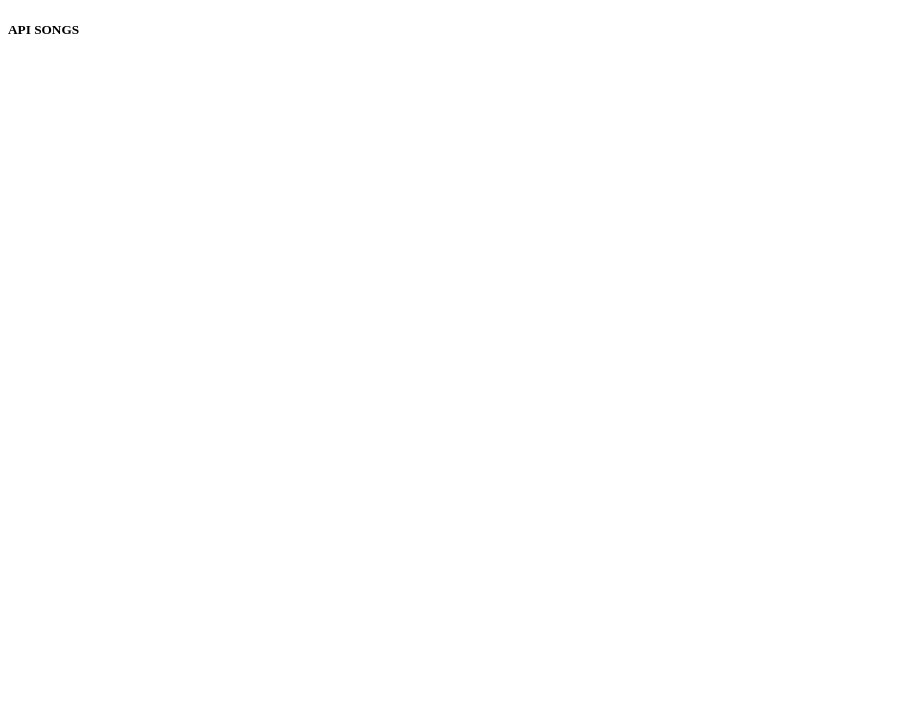
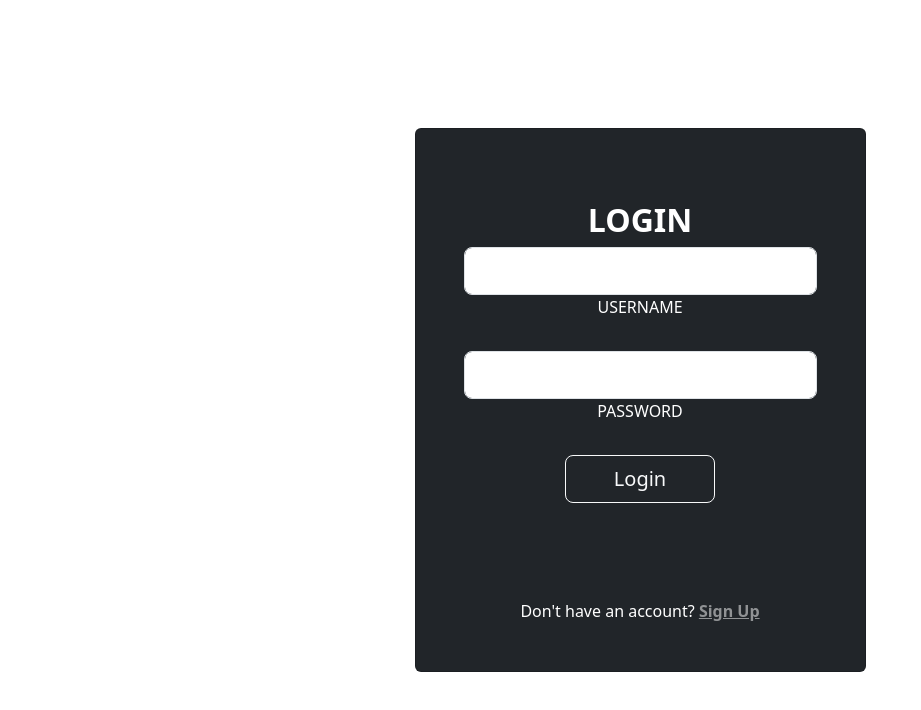
Before and after one commit to nrecinos2001/Taller_4_NCapas, a React (Create React App) app in the folder apisongs/: page / in a window 1280 px wide. Shown: the top 710 px of the page, without its empty margins (0-921 px from the left). Built offline with nearby package versions, Linux system fonts and the light colour scheme.

Commit message:
(Login page) making token to be save on local storage :bug:

```diff
--- a/apisongs/package.json
+++ b/apisongs/package.json
@@ -6,6 +6,8 @@
     "@testing-library/jest-dom": "^5.16.5",
     "@testing-library/react": "^13.4.0",
     "@testing-library/user-event": "^13.5.0",
+    "bcryptjs": "^2.4.3",
+    "cors": "^2.8.5",
     "react": "^18.2.0",
     "react-dom": "^18.2.0",
     "react-scripts": "5.0.1",
--- a/apisongs/public/index.html
+++ b/apisongs/public/index.html
@@ -24,6 +24,10 @@
       work correctly both with client-side routing and a non-root public URL.
       Learn how to configure a non-root public URL by running `npm run build`.
     -->
+    <link href="https://cdn.jsdelivr.net/npm/bootstrap@5.3.0/dist/css/bootstrap.min.css" rel="stylesheet" integrity="sha384-9ndCyUaIbzAi2FUVXJi0CjmCapSmO7SnpJef0486qhLnuZ2cdeRhO02iuK6FUUVM" crossorigin="anonymous">
+
+    <script src="https://cdn.jsdelivr.net/npm/bootstrap@5.3.0/dist/js/bootstrap.bundle.min.js" integrity="sha384-geWF76RCwLtnZ8qwWowPQNguL3RmwHVBC9FhGdlKrxdiJJigb/j/68SIy3Te4Bkz" crossorigin="anonymous"></script>
+
     <title>React App</title>
   </head>
   <body>
--- a/apisongs/src/index.js
+++ b/apisongs/src/index.js
@@ -1,11 +1,11 @@
 import React from 'react';
 import ReactDOM from 'react-dom/client';
-import App from './App';
+import Login from './pages/Login'
 
 
 const root = ReactDOM.createRoot(document.getElementById('root'));
 root.render(
   <React.StrictMode>
-    <App />
+    <Login />
   </React.StrictMode>
 );
--- /dev/null
+++ b/apisongs/src/pages/Login.js
@@ -0,0 +1,81 @@
+import { useState } from 'react'
+
+function Login() {
+
+    const [credentials, setCredentials] = useState({})
+
+    const handleChange = (e) => {
+        setCredentials({
+            ...credentials,
+            [e.target.name]: e.target.value
+
+        })
+    }
+
+    const handleLogin = () => {
+        fetch('http://localhost:8080/auth/login', {
+            method: 'POST',
+            headers: {
+                'Content-Type': 'application/json'
+            },
+            body: JSON.stringify(credentials)
+        })
+            .then(response => {
+                if (!response.ok) {
+                    throw new Error('Error en la solicitud');
+                }
+                return response.json();
+            })
+            .then(result => {
+                const token = result.token;
+                //put token in local storage
+                localStorage.setItem('key', token);
+            })
+            .catch(error => {
+                console.log('Error al realizar la solicitud:', error);
+            });
+    }
+
+    return (
+
+        <section class="vh-100 gradient-custom">
+            <div class="container py-5 h-100">
+                <div class="row d-flex justify-content-center align-items-center h-100">
+                    <div class="col-12 col-md-8 col-lg-6 col-xl-5">
+                        <div class="card bg-dark text-white" >
+                            <div class="card-body p-5 text-center">
+
+                                <div class="mb-md-5 mt-md-4 pb-5">
+
+                                    <h2 class="fw-bold mb-2 text-uppercase">Login</h2>
+
+                                    <div class="form-outline form-white mb-4">
+                                        <input type="text" name="identificator" class="form-control form-control-lg" onChange={handleChange} />
+                                        <label class="form-label" for="typeEmailX">USERNAME</label>
+                                    </div>
+
+                                    <div class="form-outline form-white mb-4">
+                                        <input type="password" name="password" class="form-control form-control-lg" onChange={handleChange} />
+                                        <label class="form-label" for="typePasswordX">PASSWORD</label>
+                                    </div>
+
+                                    <button class="btn btn-outline-light btn-lg px-5" type="submit" onClick={handleLogin}>Login</button>
+                                </div>
+
+                                <div>
+                                    <p class="mb-0">Don't have an account? <a href="#!" class="text-white-50 fw-bold">Sign Up</a>
+                                    </p>
+                                </div>
+
+                            </div>
+                        </div>
+                    </div>
+                </div>
+            </div>
+        </section>
+
+
+    );
+}
+
+export default Login
```
Also changed, not shown: 1 other file (tests, documents, lock files or other folders).
